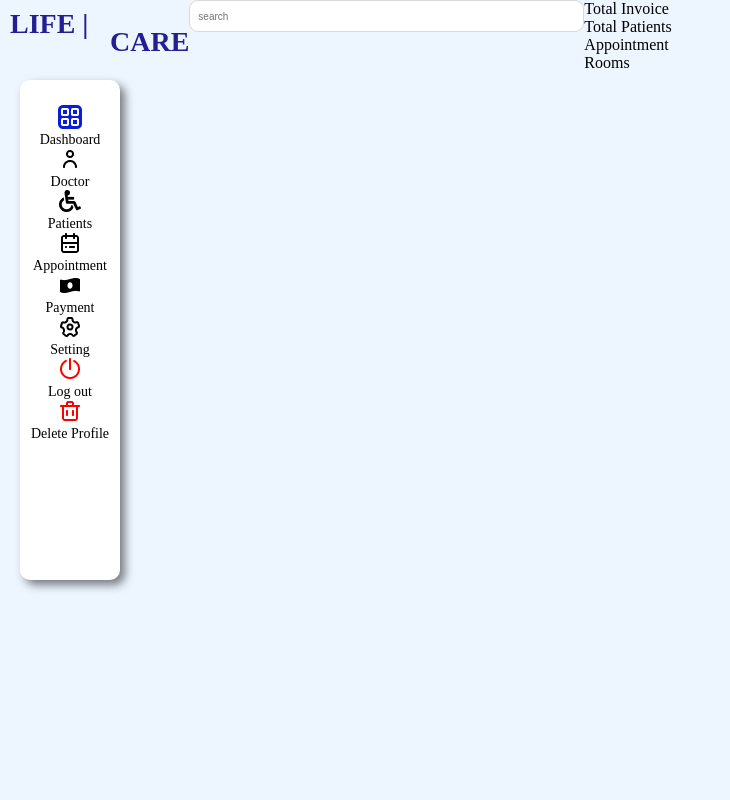
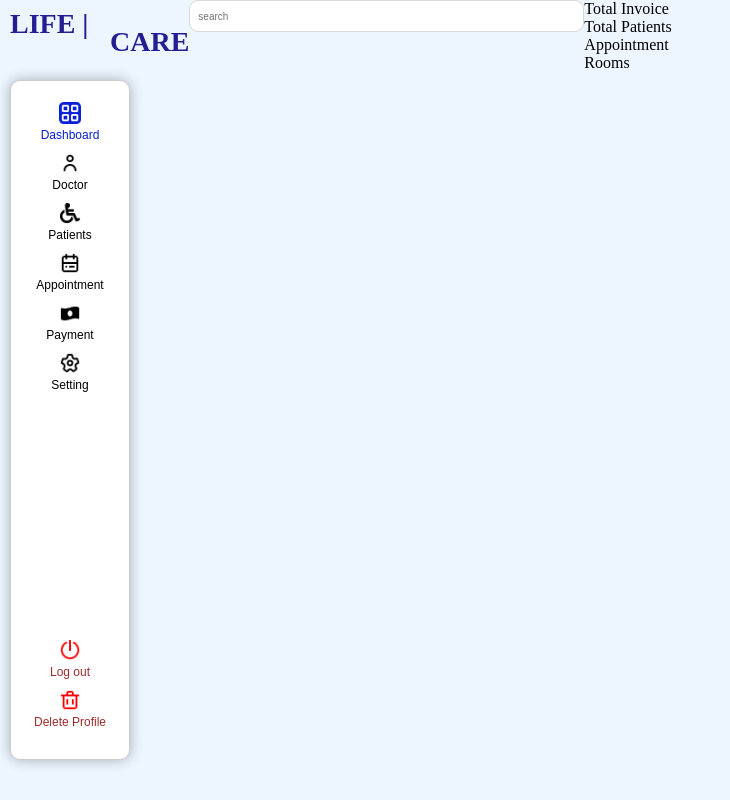
Before and after one commit to DahobachirGhada/react_projects, a React app in the folder Hospital/: page /DashBoard in a window 1280 px wide. Shown: the whole page, without its empty margins (0-730 px from the left). Built offline with nearby package versions, Linux system fonts and the light colour scheme; the HTML template or start-up script is replaced by a standard one.

Commit message:
panel perfect

```diff
--- a/Hospital/src/pages/medecin/Dashboard.css
+++ b/Hospital/src/pages/medecin/Dashboard.css
@@ -1,4 +1,6 @@
-* {
+*,
+*::before,
+*::after {
   margin: 0;
   padding: 0;
   box-sizing: border-box;
@@ -44,33 +46,57 @@ html, body {
 
 .side-panel{
     position: fixed;
-    border: 1px;
-    box-shadow: 5px 5px 10px rgba(0, 0, 0, 0.5);
-    width: 100px;
-    height: 500px;
+    top: 80px;
+    left: 10px;
+
+    width: clamp(120px, 7vw, 200px);
+    height: clamp(400px, 85vh, 900px);
+
+    display: flex;
+    flex-direction: column;
+    align-items: center;
+    justify-content: flex-start;
+    gap: 1px;
+
+    border: 1px solid #ccc;
+    box-shadow: 0 0 13px rgba(0, 0, 0, 0.3);
     border-radius: 10px;
     background-color: white;
     text-align: center;
-    margin-top: 80px;
-    margin-left: 20px;
-    padding-top: 25px;
-    padding-bottom: 25px;
+
+    padding: 21px 10px;
+    overflow-y: auto;
 
 }
+.panel-item{
+  display: flex;
+  flex-direction: column;
+  align-items: center;
+  text-align: center;
+  margin-bottom: 10px;;
+}
  .panel-logos{
-    height: 24px;
-    width: 24px;
+    height: 22px;
+    width: 22px;
+    object-fit: contain;
  }
 
  .panel-text{
-  font-family: 'Montserrat';
+  font-family: 'Montserrat', sans-serif;
   font-weight: 400;
   font-style: normal;
-  font-size: 14px;
+  font-size: 12px;
   line-height: 100%;
   letter-spacing: 0%;
+  margin-top: 5px;
 
  }
  .logout{
-
+  margin-top: auto;
  }
+ .panel-text-blue{
+  color:#091ED7;
+ }
+ .panel-text-red{
+  color: #9D2C2C;
+ }
--- a/Hospital/src/pages/medecin/Dashboard.jsx
+++ b/Hospital/src/pages/medecin/Dashboard.jsx
@@ -18,23 +18,39 @@ function DashBoard(){
                <p className="left-title care">CARE</p>
             </div>
             <div className="side-panel">
+
+                <div className="panel-item">
                  <img src={dash} className="panel-logos"/>
-               <p className="panel-text">Dashboard</p>
+                 <p className="panel-text panel-text-blue">Dashboard</p>
+                </div>
+                <div className="panel-item">
                  <img src={doctor} className="panel-logos"/>
                  <p className="panel-text">Doctor</p>
+                </div>
+                <div className="panel-item">
                  <img src={patient} className="panel-logos"/>
                  <p className="panel-text">Patients</p>
+                </div>
+                <div className="panel-item">
                  <img src={appoint} className="panel-logos"/>
                  <p className="panel-text">Appointment</p>
+                </div>
+                <div className="panel-item">
                  <img src={payment} className="panel-logos"/>
                  <p className="panel-text">Payment</p>
+                </div>
+                <div className="panel-item">
                  <img src={setting} className="panel-logos"/>
                  <p className="panel-text">Setting</p>
-
+                </div>
+                <div className="panel-item logout">
                  <img src={logout} className="panel-logos"/>
-               <p className="panel-text logout">Log out</p>
+                 <p className="panel-text panel-text-red">Log out</p>
+                </div>
+                <div className="panel-item">
                  <img src={trash} className="panel-logos"/>
-               <p className="panel-text">Delete Profile</p>
+                 <p className="panel-text panel-text-red">Delete Profile</p>
+                </div>
             </div>
 
             <div className="search-bar">
```
Lines whose indentation alone changed are shown as unchanged.
